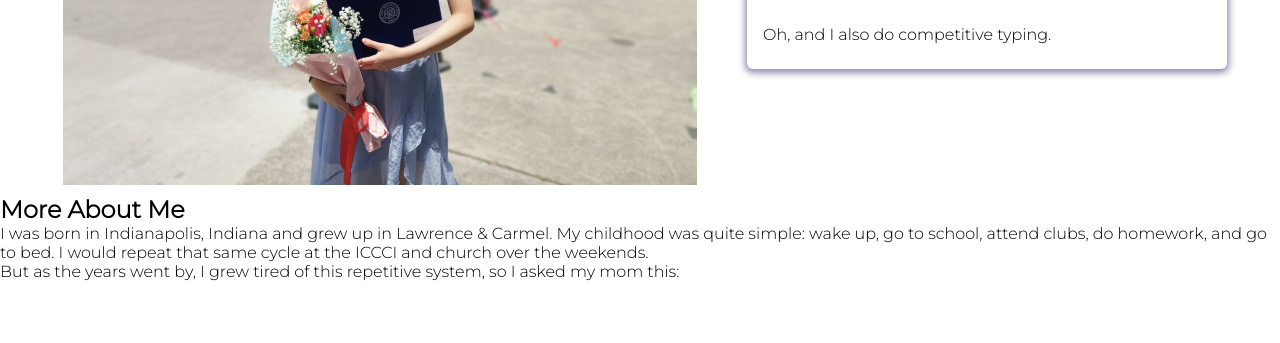
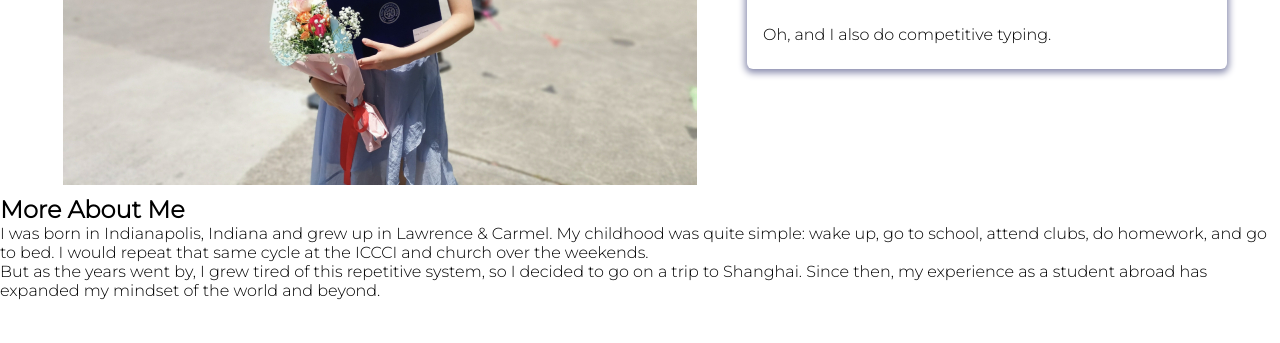
Before and after one commit to ProvidSH/Portfolio, a plain HTML site: page index.html in a window 1280 px wide. Shown: the part 378-721 px from the top of the page. Drawn offline with nearby package versions, Linux system fonts and the light colour scheme; a script that the page names is missing.

Commit message:
Update index.html

```diff
--- a/index.html
+++ b/index.html
@@ -79,7 +79,8 @@
         go to school, attend clubs, do homework, and go to bed. I would repeat that same cycle at the ICCCI and church
         over the weekends.
       </p>
-      <p>But as the years went by, I grew tired of this repetitive system, so I asked my mom this:</p>
+      <p>But as the years went by, I grew tired of this repetitive system, so I decided to go on a trip to Shanghai. Since then, my experience as a student abroad
+      has expanded my mindset of the world and beyond.</p>
     </section>
     <!-- Skills section -->
 
```
